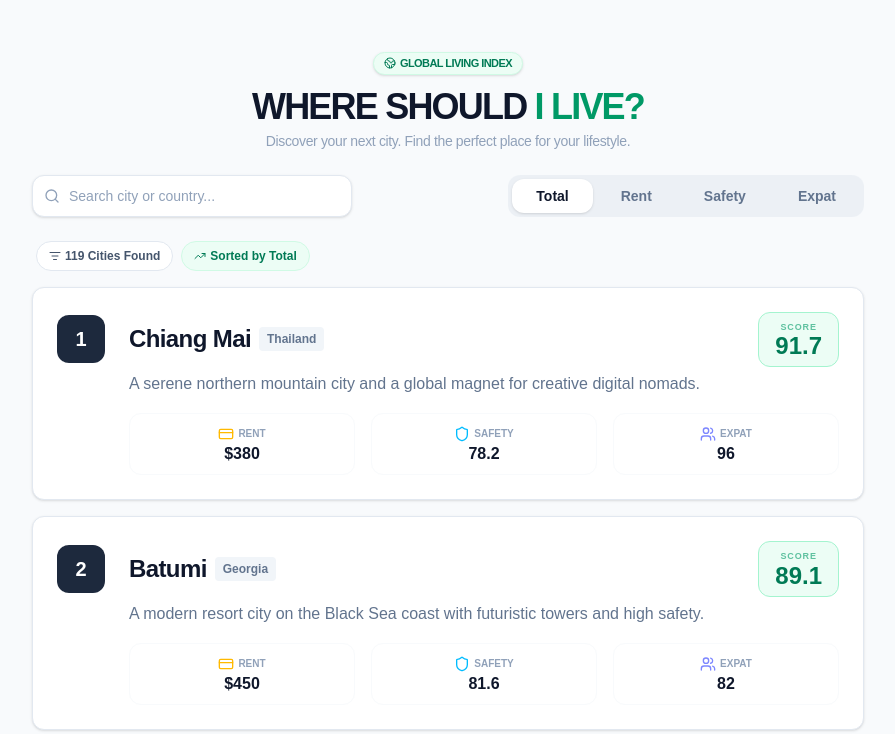
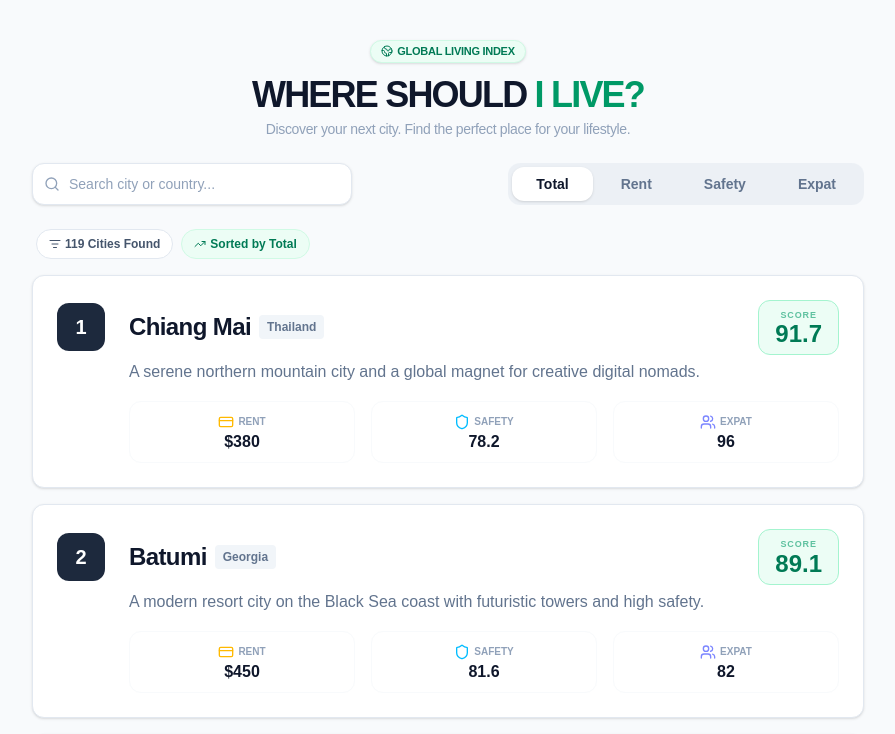
Before and after one commit to PW486/city, a Next.js app: page /city/ in a window 1280 px wide. Shown: the top 734 px of the page, without its empty margins (192-1087 px from the left). Built offline with nearby package versions, Linux system fonts and the light colour scheme.

Commit message:
style: adjust mobile top padding and refine badge tracking

```diff
--- a/src/app/page.tsx
+++ b/src/app/page.tsx
@@ -46,12 +46,12 @@ export default function Home() {
   }, [searchQuery, sortBy])
 
   return (
-    <main className="min-h-screen bg-slate-50 pb-12 pt-[calc(env(safe-area-inset-top)+12px)]">
+    <main className="min-h-screen bg-slate-50 pb-12 pt-[calc(env(safe-area-inset-top)+12px)] sm:pt-[env(safe-area-inset-top)]">
       <div className="max-w-4xl mx-auto px-4 sm:px-6 lg:px-8 pt-2 sm:pt-10">
 
         {/* Header: Global Living Index Title */}
         <header className="mb-6 text-center">
-          <div className="inline-flex items-center gap-1 px-2.5 py-0.5 rounded-full bg-emerald-50 border border-emerald-100 text-emerald-700 text-[10px] sm:text-[11px] font-bold mb-3 tracking-tighter uppercase shadow-sm">
+          <div className="inline-flex items-center gap-1 px-2.5 py-0.5 rounded-full bg-emerald-50 border border-emerald-100 text-emerald-700 text-[10px] sm:text-[11px] font-bold mb-3 tracking-tight uppercase shadow-sm">
             <Globe2 className="w-3 h-3" />
             GLOBAL LIVING INDEX
           </div>
```
